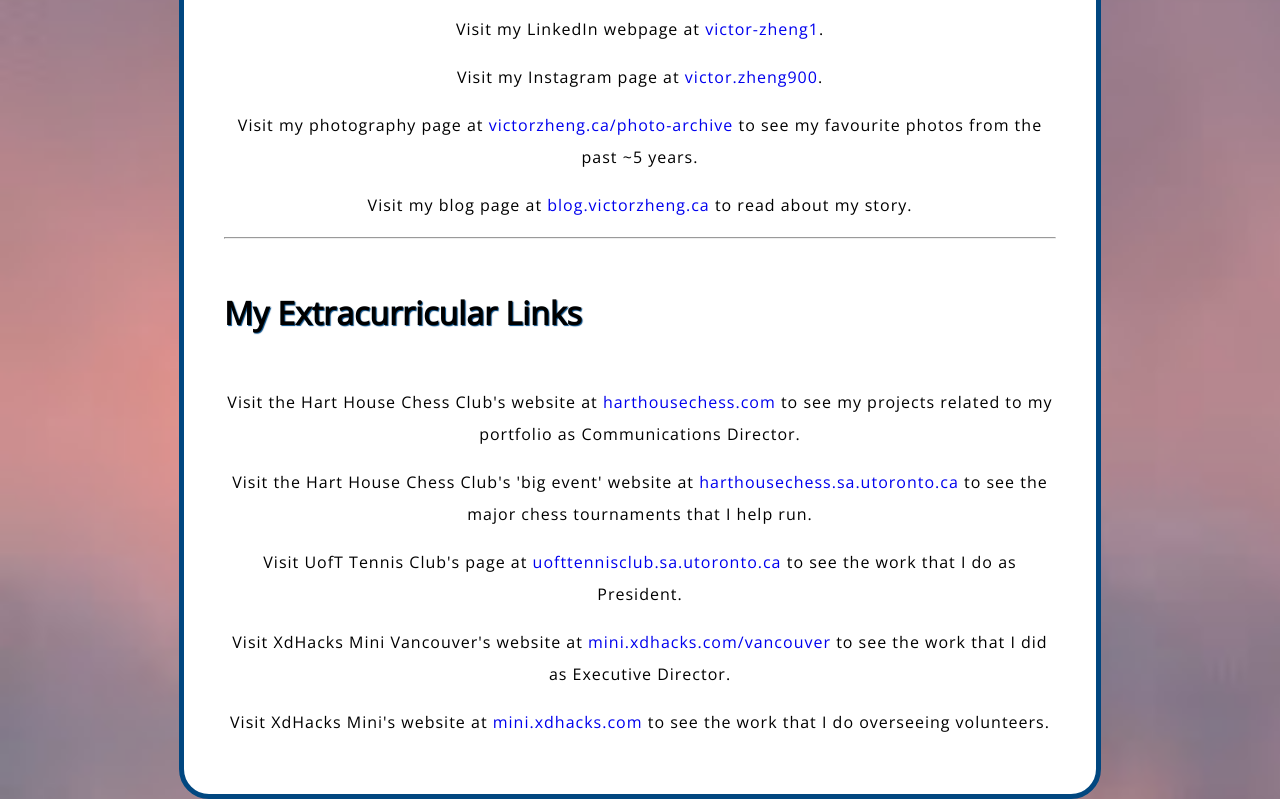
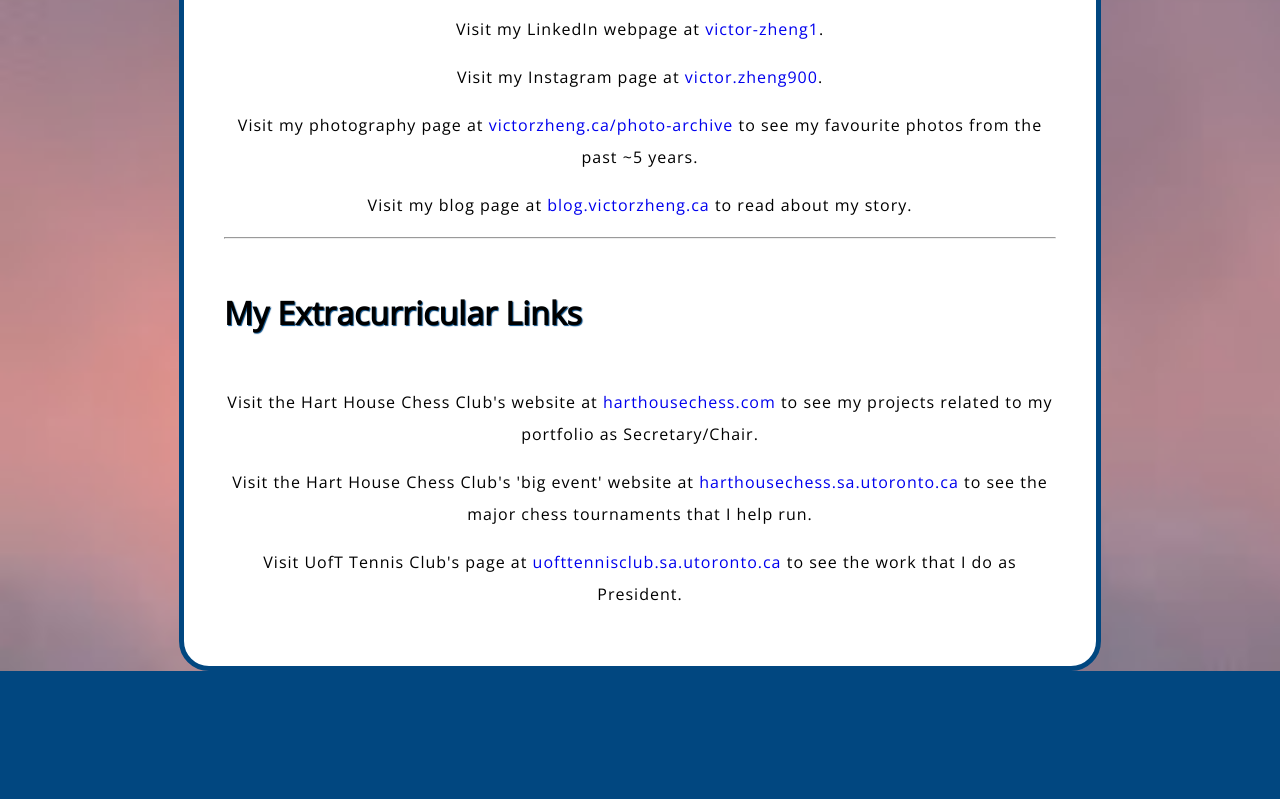
Before and after one commit to victor-zheng-codes/Custom-Links, a plain HTML site: page index.html in a window 1280 px wide. Shown: the part 1016-1815 px from the top of the page. After the commit the page ends 1687 px from the top, so only its background shows below. Drawn offline with nearby package versions, Linux system fonts and the light colour scheme.

Commit message:
sync links

```diff
--- a/index.html
+++ b/index.html
@@ -26,11 +26,9 @@
     <hr>
     <h3>My Extracurricular Links</h3>
 
-    <p>Visit the Hart House Chess Club's website at <a href="https://harthousechess.com">harthousechess.com</a> to see my projects related to my portfolio as Communications Director.</p>
+    <p>Visit the Hart House Chess Club's website at <a href="https://harthousechess.com">harthousechess.com</a> to see my projects related to my portfolio as Secretary/Chair.</p>
     <p>Visit the Hart House Chess Club's 'big event' website at <a href="https://harthousechess.sa.utoronto.ca">harthousechess.sa.utoronto.ca</a> to see the major chess tournaments that I help run.</p>
     <p>Visit UofT Tennis Club's page at <a href="https://uofttennisclub.sa.utoronto.ca/">uofttennisclub.sa.utoronto.ca</a> to see the work that I do as President.</p>
-    <p>Visit XdHacks Mini Vancouver's website at <a href="https://mini.xdhacks.com/vancouver/">mini.xdhacks.com/vancouver</a> to see the work that I did as Executive Director.</p>
-    <p>Visit XdHacks Mini's website at <a href="https://mini.xdhacks.com/">mini.xdhacks.com</a> to see the work that I do overseeing volunteers.</p>
 
   </body>
 </html>
```
